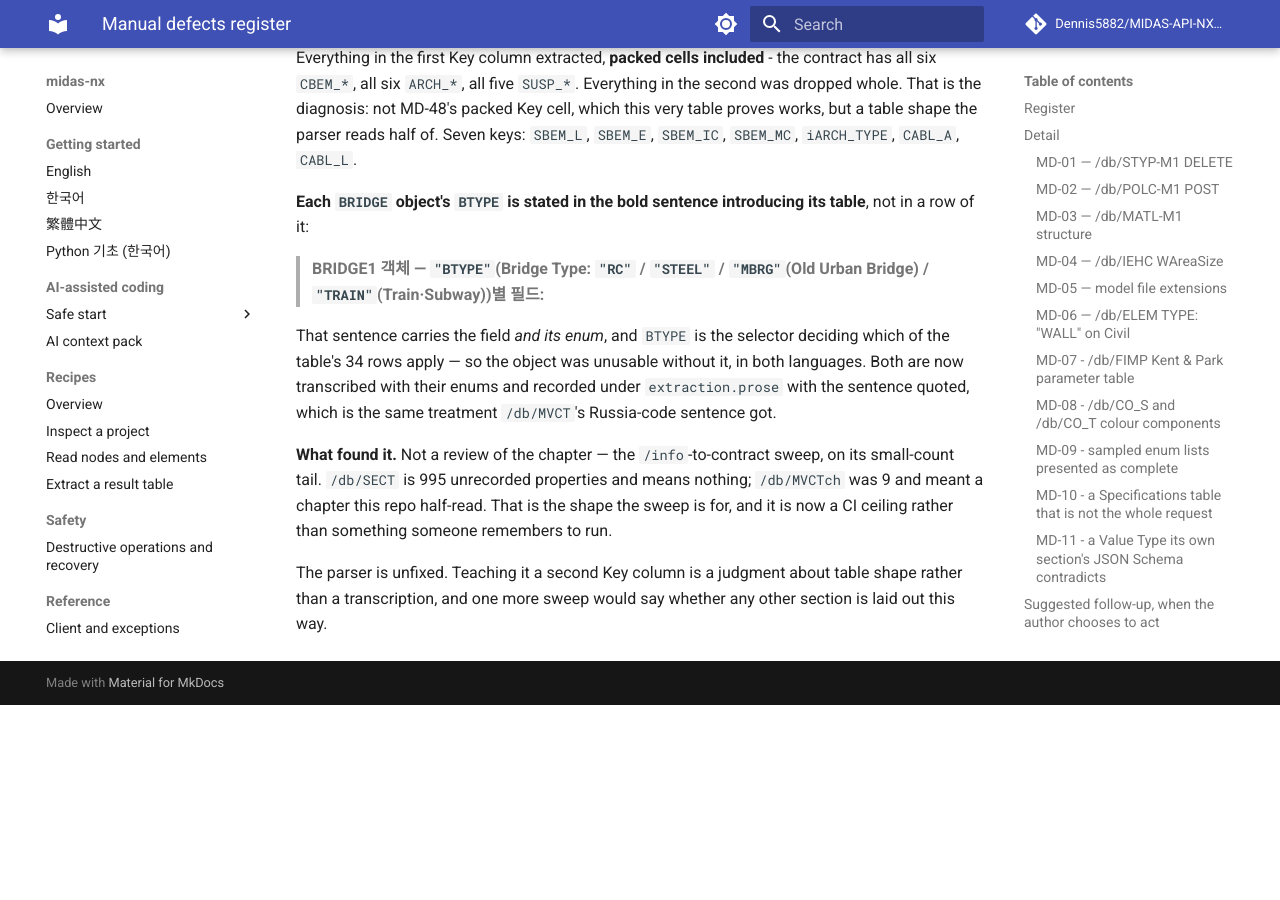
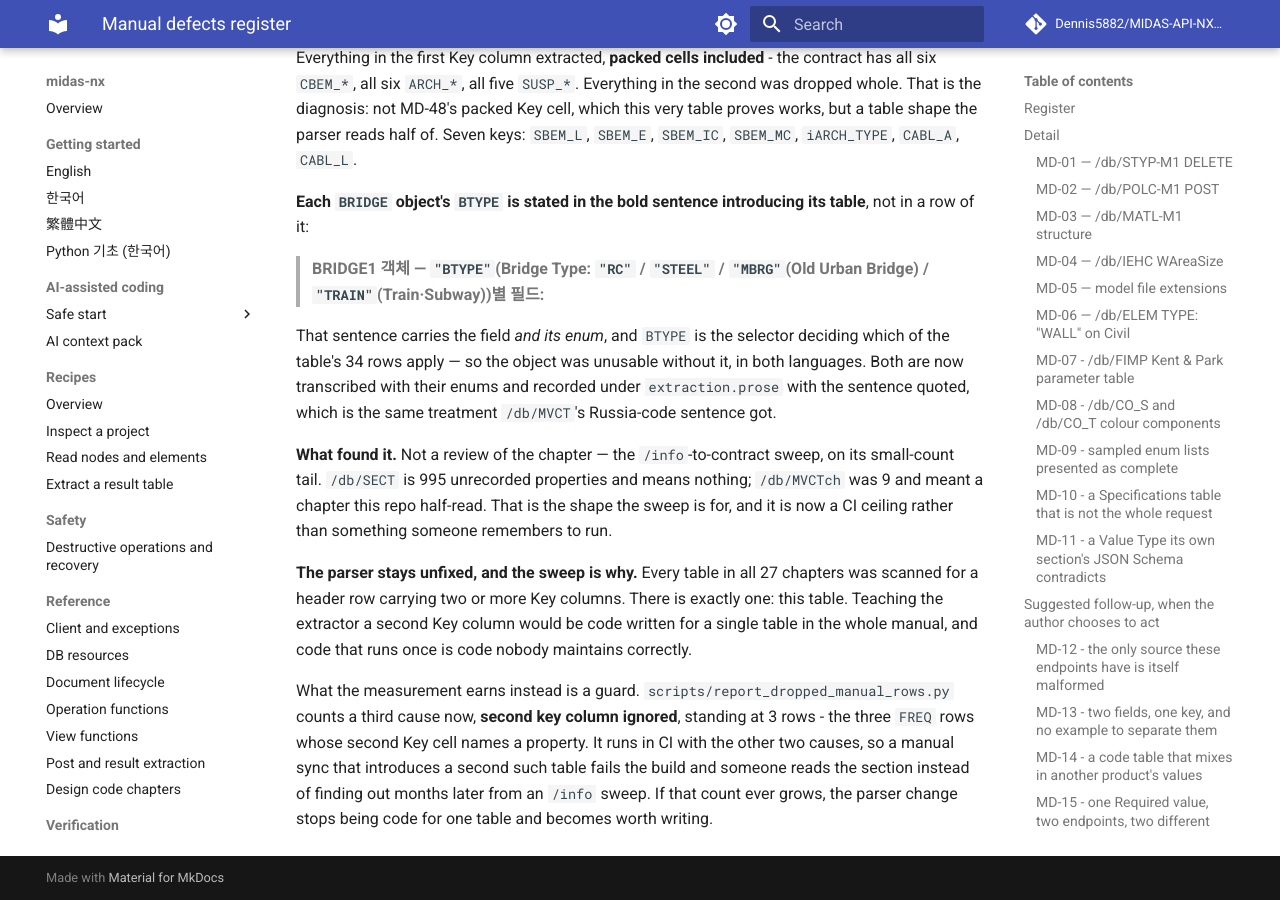
Before and after one commit to Dennis5882/MIDAS-API-NX-SDK, an MkDocs documentation site: the page built from docs/manual_defects_register.md, in a window 1280 px wide and 900 px high, scrolled down 59599 px. Built offline with MkDocs 1.6.1 and Material for MkDocs 9.7.7, drawn with Linux system fonts in a browser that asks for light colours; comment, search, counter and statistics services are not loaded; before the commit the page ends 60304 px from its top, so only the background shows below that.

Commit message:
feat(tooling): count the second Key column, and leave the parser alone
MD-50 left a question: is a table with two Key/설명 column pairs a one-off, or
is the extractor half-reading sections nobody has checked? Every table in all
27 chapters was scanned. There is exactly one, /db/MVCTch's FREQ object.

So the parser stays unfixed on purpose. Teaching it a second Key column would
be code written for a single table in the whole manual, and code that runs once
is code nobody maintains correctly.

What the measurement earns is a guard instead.
scripts/report_dropped_manual_rows.py counts a third cause, "second key column
ignored", standing at 3 - the three FREQ rows whose second Key cell names a
property. It already runs in CI beside the other two, so a manual sync that
introduces a second such table fails the build and someone reads the section,
rather than finding out months later from an /info sweep the way this one was
found. If the count grows, the parser change stops being code for one table.

The scan also explains why the existing report never saw this: it took the
*first* key column with next() and read the second pair's cells as ordinary
description text, so those rows were never dropped by its own measure.

Co-Authored-By: Claude Opus 5 <noreply@anthropic.com>

```diff
--- a/docs/manual_defects_register.md
+++ b/docs/manual_defects_register.md
@@ -83,7 +83,7 @@ build itself** and is no longer resting on an unrecorded one.
 | MD-47 | 2026-09-04 | `/db/TDMT` `TCODE` and `bSILICA` | section 6's "Specifications (공통 키 + CEB-FIP)" table documents two code branches, CEB-FIP and ACI, while its `CODE` value table lists 33 codes | `CODE="EUROPEAN"` is a third branch with two dedicated fields the table names nowhere. Both were read off a real PSC bridge model's C40/50 concrete on 2026-07-30 and both are declared by `GET /info/db/TDMT` on either product. The gap is wider than these two: /info declares roughly seventy fields here, spanning codes the value table lists and the field table then ignores | **manual repo** transcription | open |
 | MD-48 | 2026-09-04 | `/db/MVHL` `VEH_EUROCODE`, 48 fields | section 10's Specifications table documents `VEH_DEFAULT` and no country object at all | `GET /info/db/MVHL` declares eleven more - `VEH_FR`, `VEH_CN`, `VEH_IN`, `VEH_CA`, `VEH_BS`, `VEH_EUROCODE`, `VEH_RU`, `VEH_KSCE_LSD15`, `VEH_AU`, `VEH_PL`, `VEH_ZA` - and a real Eurocode "Load Model 1" vehicle read on 2026-07-30 used `VEH_EUROCODE` instead of `VEH_DEFAULT`, omitting `STANDARD_CODE` the table marks Required. Four of the eleven have their own manual tables; `VEH_EUROCODE` has none | **manual repo** transcription | open |
 | MD-49 | 2026-09-04 | `/post/TABLE` surface-spring reaction `TABLE_TYPE` | the JSON Schema and Specifications table give `REACTIONSURFACESPRING`; the Request Example alone gives `REACTIONLSURFACESPRING` | on both Gen NX and Civil NX, build 09/02/2026, `REACTIONSURFACESPRING` is refused with `there was an error creating utbl`, while `REACTIONLSURFACESPRING` is recognised and reaches the expected no-analysis-result response | **MIDASIT article** (schema and table), which this SDK followed into both packages | open upstream; corrected here |
-| MD-50 | 2026-09-05 | `/db/MVCTch` `FREQ`, `BRIDGE1.BTYPE`, `BRIDGE2.BTYPE`, 9 fields | section 10 documents all of them - `FREQ`'s 25 keys across a two-Key-column table, and each `BTYPE` in the bold sentence that introduces its field table, enum included | this repo read neither. Every key in the `FREQ` table's *second* Key column was dropped whole (`SBEM_L`/`E`/`IC`/`MC`, `iARCH_TYPE`, `CABL_A`/`CABL_L`) while the first column extracted correctly, packed cells included - so it is a table shape the parser reads half of, not MD-48's packed cell. `BTYPE` is the selector deciding which of its table's fields apply, so neither object was usable without it | **this SDK** extractor | fixed here, parser unfixed |
+| MD-50 | 2026-09-05 | `/db/MVCTch` `FREQ`, `BRIDGE1.BTYPE`, `BRIDGE2.BTYPE`, 9 fields | section 10 documents all of them - `FREQ`'s 25 keys across a two-Key-column table, and each `BTYPE` in the bold sentence that introduces its field table, enum included | this repo read neither. Every key in the `FREQ` table's *second* Key column was dropped whole (`SBEM_L`/`E`/`IC`/`MC`, `iARCH_TYPE`, `CABL_A`/`CABL_L`) while the first column extracted correctly, packed cells included - so it is a table shape the parser reads half of, not MD-48's packed cell. `BTYPE` is the selector deciding which of its table's fields apply, so neither object was usable without it | **this SDK** extractor | fixed here; parser deliberately unfixed (one such table in the whole manual) and guarded by a CI count |
 
 ## Detail
 
@@ -1780,6 +1780,17 @@ nothing; `/db/MVCTch` was 9 and meant a chapter this repo half-read. That is
 the shape the sweep is for, and it is now a CI ceiling rather than something
 someone remembers to run.
 
-The parser is unfixed. Teaching it a second Key column is a judgment about
-table shape rather than a transcription, and one more sweep would say whether
-any other section is laid out this way.
+**The parser stays unfixed, and the sweep is why.** Every table in all 27
+chapters was scanned for a header row carrying two or more Key columns.
+There is exactly one: this table. Teaching the extractor a second Key column
+would be code written for a single table in the whole manual, and code that
+runs once is code nobody maintains correctly.
+
+What the measurement earns instead is a guard.
+`scripts/report_dropped_manual_rows.py` counts a third cause now, **second
+key column ignored**, standing at 3 rows - the three `FREQ` rows whose second
+Key cell names a property. It runs in CI with the other two causes, so a
+manual sync that introduces a second such table fails the build and someone
+reads the section instead of finding out months later from an `/info` sweep.
+If that count ever grows, the parser change stops being code for one table
+and becomes worth writing.
```
Also changed, not shown: 1 other file.
